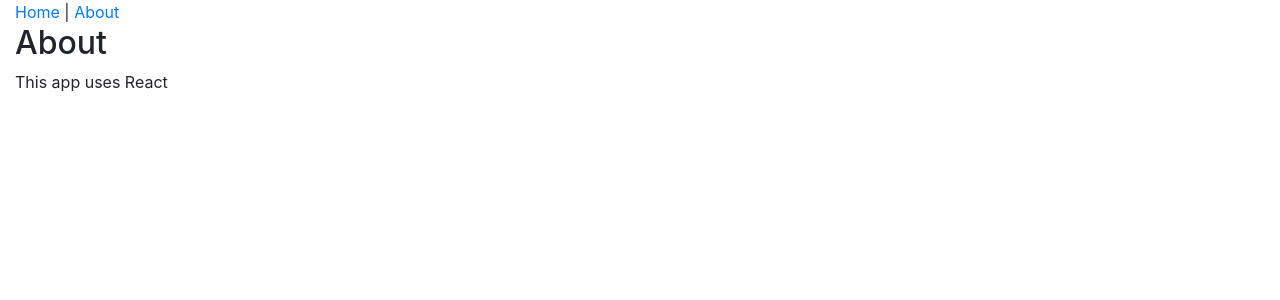
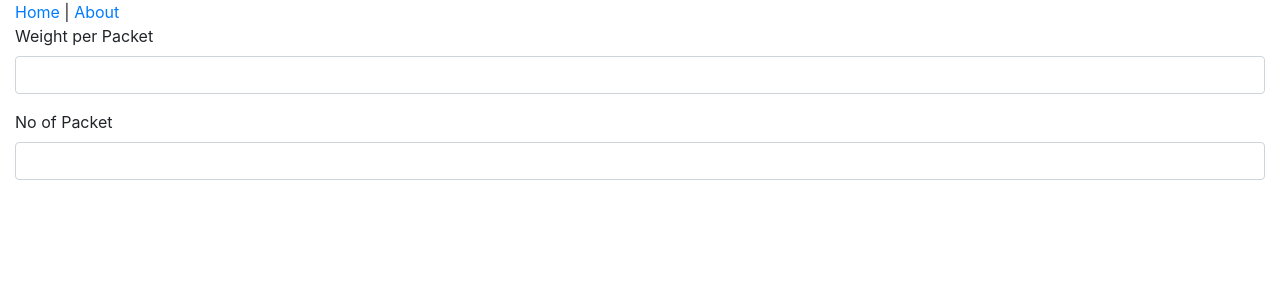
Before and after one commit to Tejas2805/CS3237-Project, a React (Create React App) app: page /restaurant in a window 1280 px wide. Shown: the top 300 px of the page. Built offline with nearby package versions, Linux system fonts and the light colour scheme.

Commit message:
Update RestaurantPage.js

```diff
--- a/src/components/RestaurantPage.js
+++ b/src/components/RestaurantPage.js
@@ -1,15 +1,39 @@
+import React, {useState} from 'react';
+import Header from "./common/Header";
+import BuyerForm from "./common/BuyerForm";
 
-import React from 'react';
+const BuyerPage = props => {
 
-class RestaurantPage extends React.Component{
-  render() {
-    return (
-        <div>
-        <h2> About </h2>
-        <p> This app uses React</p>
+  const [packet, setPacket] = useState({
+    wt: "",
+    numOfPacket: ""
+  });
+
+  function handleTitleChange(event) {
+    const updatedPacket = {...packet, wt:event.target.value};
+    setPacket(updatedPacket);
+  }
+
+  function handleNmChange(event) {
+    const updatedPacket = {...packet, numOfPacket:event.target.value};
+    setPacket(updatedPacket);
+  }
+
+  function handleChange(event) {
+    const updatedPacket = {...packet, [event.target.name]:event.target.value};
+    setPacket(updatedPacket);
+  }
+
+  function handleSubmit(event) {
+    alert('An essay was submitted: ');
+    event.preventDefault();
+  }
+
+  return (
+      <div>
+      <BuyerForm packet={packet} onTitleChange={handleTitleChange} onNmChange={handleNmChange} />
     </div>
   );
-  }
 }
 
-export default RestaurantPage
+export default BuyerPage
```
